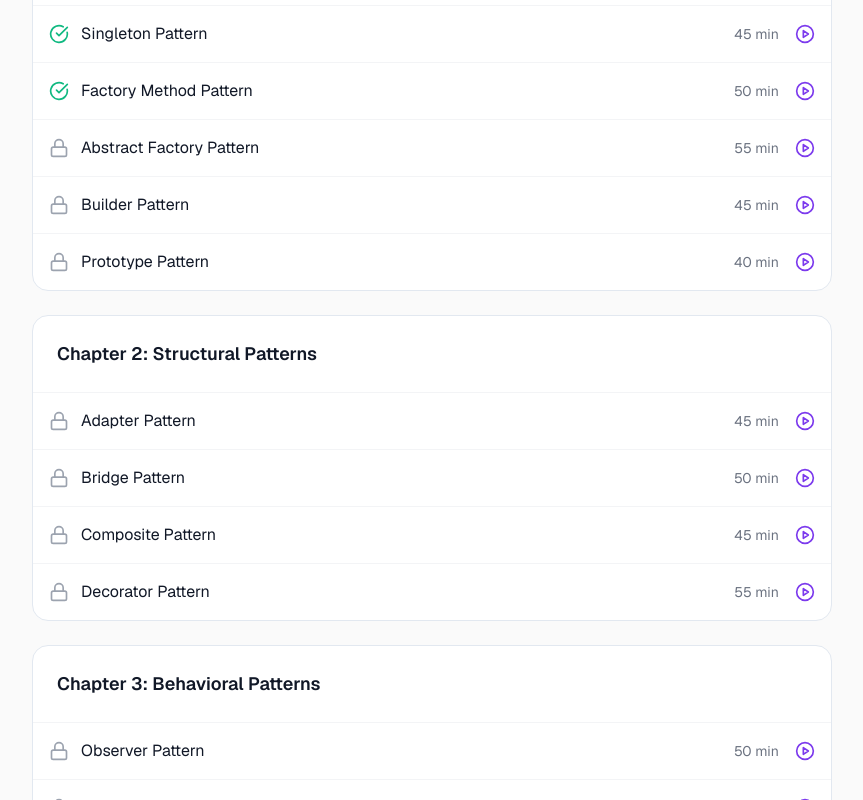
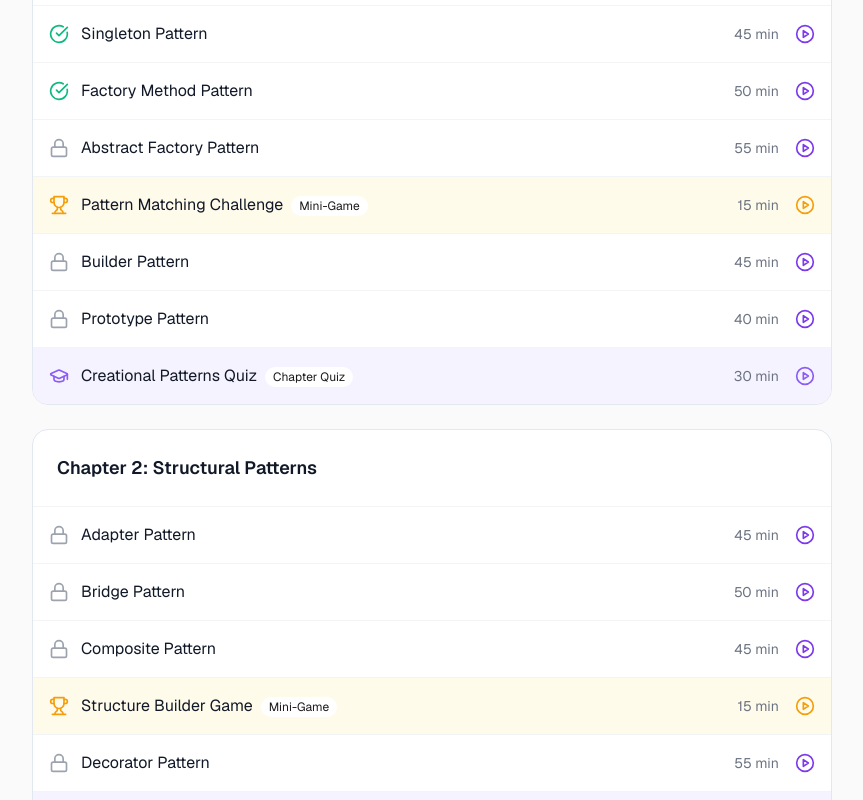
Before and after one commit to Uwais12/Lucent, a Next.js app: page /course-details in a window 1280 px wide. Shown: the part 1040-1840 px from the top of the page, without its empty margins (0-863 px from the left). Built offline with nearby package versions, Linux system fonts and the light colour scheme; no server answers.

Commit message:
feat: add course details page

```diff
--- a/src/app/course-details/page.js
+++ b/src/app/course-details/page.js
@@ -49,8 +49,10 @@ export default function CourseDetails() {
           { title: "Singleton Pattern", duration: "45 min", completed: true },
           { title: "Factory Method Pattern", duration: "50 min", completed: true },
           { title: "Abstract Factory Pattern", duration: "55 min", completed: false },
+          { type: "game", title: "Pattern Matching Challenge", duration: "15 min", completed: false },
           { title: "Builder Pattern", duration: "45 min", completed: false },
-          { title: "Prototype Pattern", duration: "40 min", completed: false }
+          { title: "Prototype Pattern", duration: "40 min", completed: false },
+          { type: "quiz", title: "Creational Patterns Quiz", duration: "30 min", completed: false }
         ]
       },
       {
@@ -59,7 +61,9 @@ export default function CourseDetails() {
           { title: "Adapter Pattern", duration: "45 min", completed: false },
           { title: "Bridge Pattern", duration: "50 min", completed: false },
           { title: "Composite Pattern", duration: "45 min", completed: false },
-          { title: "Decorator Pattern", duration: "55 min", completed: false }
+          { type: "game", title: "Structure Builder Game", duration: "15 min", completed: false },
+          { title: "Decorator Pattern", duration: "55 min", completed: false },
+          { type: "quiz", title: "Structural Patterns Quiz", duration: "30 min", completed: false }
         ]
       },
       {
@@ -68,7 +72,9 @@ export default function CourseDetails() {
           { title: "Observer Pattern", duration: "50 min", completed: false },
           { title: "Strategy Pattern", duration: "45 min", completed: false },
           { title: "Command Pattern", duration: "45 min", completed: false },
-          { title: "State Pattern", duration: "40 min", completed: false }
+          { type: "game", title: "Pattern Flow Challenge", duration: "15 min", completed: false },
+          { title: "State Pattern", duration: "40 min", completed: false },
+          { type: "quiz", title: "Behavioral Patterns Quiz", duration: "30 min", completed: false }
         ]
       }
     ]
@@ -175,19 +181,41 @@ export default function CourseDetails() {
                         {chapter.lessons.map((lesson, lessonIndex) => (
                           <div
                             key={lessonIndex}
-                            className="flex items-center justify-between p-4 hover:bg-gray-50 transition-colors"
+                            className={`flex items-center justify-between p-4 hover:bg-gray-50 transition-colors ${
+                              lesson.type === 'game' ? 'bg-amber-50' :
+                              lesson.type === 'quiz' ? 'bg-violet-50' : ''
+                            }`}
                           >
                             <div className="flex items-center gap-3">
-                              {lesson.completed ? (
+                              {lesson.type === 'game' ? (
+                                <div className="w-5 h-5 text-amber-500">
+                                  <Trophy className="w-5 h-5" />
+                                </div>
+                              ) : lesson.type === 'quiz' ? (
+                                <div className="w-5 h-5 text-violet-500">
+                                  <GraduationCap className="w-5 h-5" />
+                                </div>
+                              ) : lesson.completed ? (
                                 <CheckCircle className="w-5 h-5 text-emerald-500" />
                               ) : (
                                 <Lock className="w-5 h-5 text-gray-400" />
                               )}
-                              <span className="text-gray-900">{lesson.title}</span>
+                              <div>
+                                <span className="text-gray-900">{lesson.title}</span>
+                                {(lesson.type === 'game' || lesson.type === 'quiz') && (
+                                  <span className="ml-2 text-xs px-2 py-0.5 rounded-full bg-white">
+                                    {lesson.type === 'game' ? 'Mini-Game' : 'Chapter Quiz'}
+                                  </span>
+                                )}
+                              </div>
                             </div>
                             <div className="flex items-center gap-4">
                               <span className="text-sm text-gray-500">{lesson.duration}</span>
-                              <button className="text-violet-600 hover:text-violet-700">
+                              <button className={`hover:text-violet-700 ${
+                                lesson.type === 'game' ? 'text-amber-500' :
+                                lesson.type === 'quiz' ? 'text-violet-500' :
+                                'text-violet-600'
+                              }`}>
                                 <PlayCircle className="w-5 h-5" />
                               </button>
                             </div>
```
